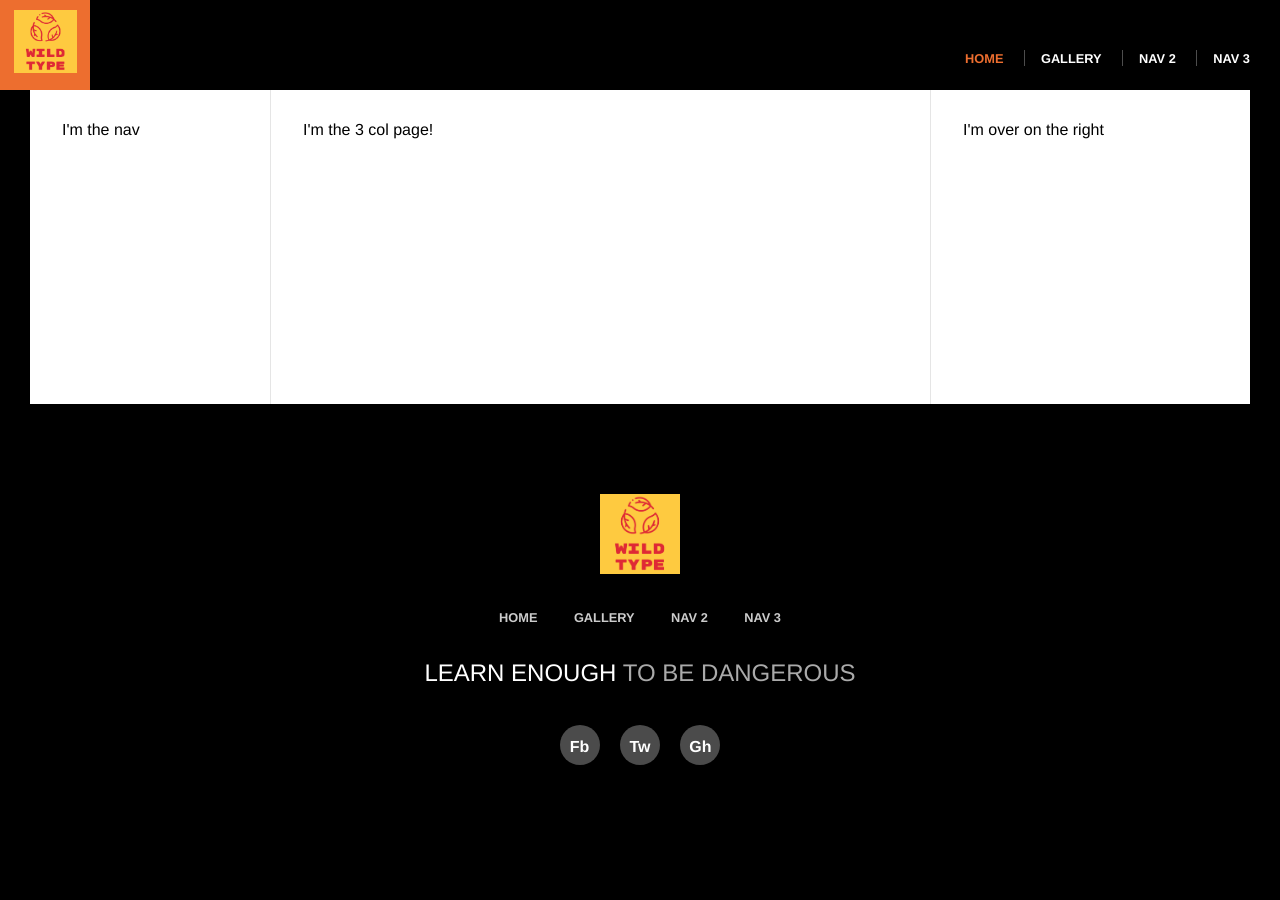
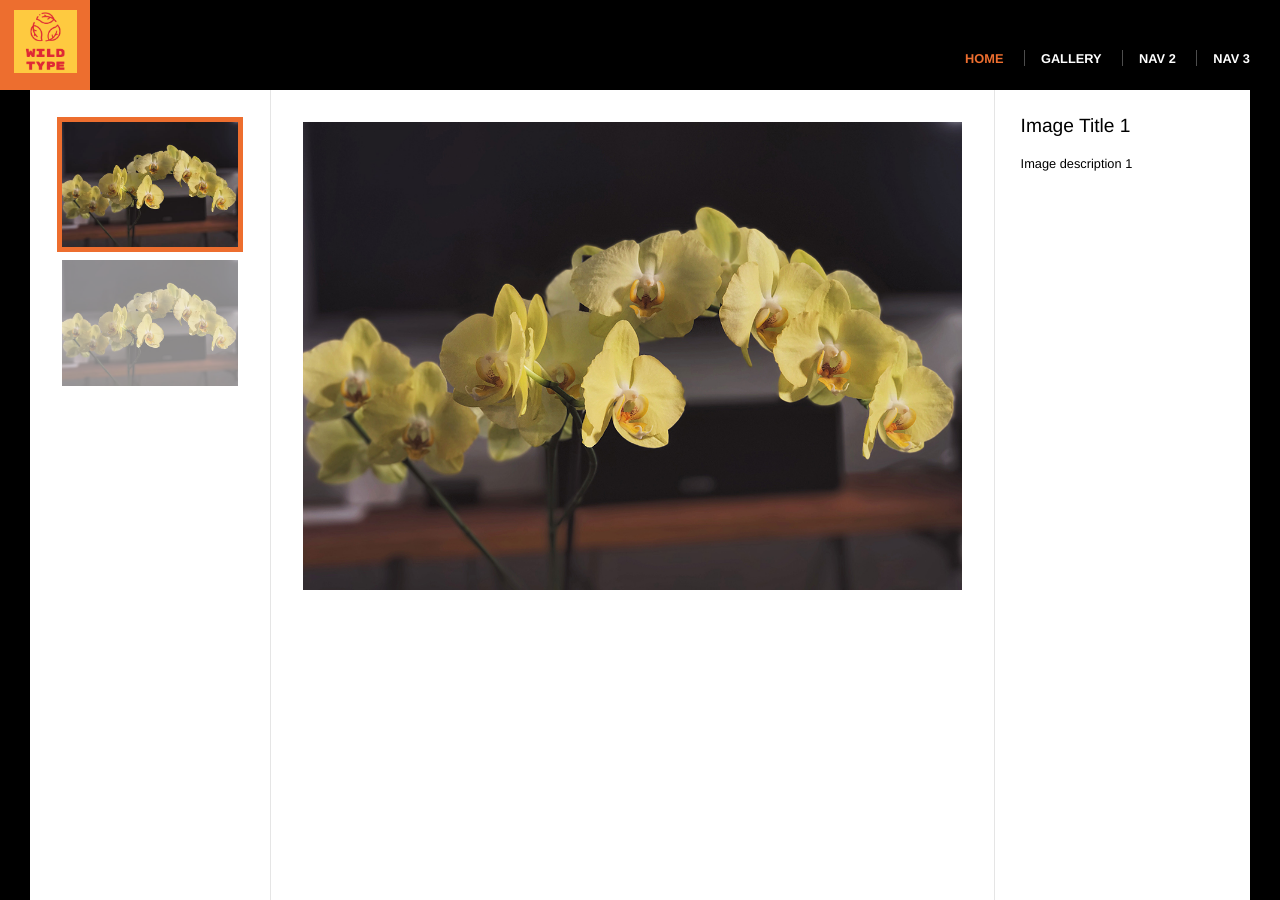
Before and after one commit to drew-mcnaughton/drew-mcnaughton.github.io, a Jekyll site: the page built from gallery/index.html, in a window 1280 px wide and 900 px high. Built offline with Jekyll 4.4.1, drawn with Linux system fonts in a browser that asks for light colours.

Commit message:
Add more styling for gallery page

```diff
--- a/css/main.css
+++ b/css/main.css
@@ -232,3 +232,40 @@
 .col-three .col-aside {
   flex: 0 1 20em;
 }
+
+/* GALLERY STYLES */
+.gallery-thumbs {
+  height: 90vh;
+  overflow: scroll;
+}
+.gallery-thumbs > div {
+  cursor: pointer;
+}
+.gallery-thumbs img {
+  box-sizing: border-box;
+  box-shadow: 0 0 0 5px transparent;
+  display: inline-block;
+  margin: 0 0 10px;
+  opacity: 0.5;
+  transition: all 0.5s ease-in-out;
+  width: 100%;
+}
+.gallery-thumbs img:hover {
+  opacity: 1;
+}
+.gallery-thumbs .current img {
+  box-shadow: 0 0 0 5px #ed6e2f;
+  opacity: 1;
+}
+.gallery-photo {
+  position: relative;
+}
+.gallery-photo img {
+  width: 100%;
+}
+.gallery-info {
+  font-size: 0.8rem;
+}
+.gallery-info h3 {
+  margin-bottom: 1em;
+}
--- a/gallery/index.html
+++ b/gallery/index.html
@@ -3,13 +3,21 @@
 ---
 
 <div class="gallery col-three">
-  <div class="col col-nav">
-    I'm the nav
+  <div class="col col-nav gallery-thumbs" id="gallery-thumbs">
+    <div class="current">
+      <img src="/images/small/slide1.jpg" alt="Image title 1">
+    </div>
+    <div>
+      <img src="/images/small/slide1.jpg" alt="Image title 2">
+    </div>
   </div>
   <div class="col col-content">
-    I'm the 3 col page!
+    <div class="gallery-photo" id="gallery-photo">
+      <img src="/images/large/slide1.jpg" alt="Image title 1">
+    </div>
   </div>
-  <div class="col col-aside">
-    I'm over on the right
+  <div class="col col-aside gallery-info" id="gallery-info">
+    <h3>Image Title 1</h3>
+    <p>Image description 1</p>
   </div>
 </div>
--- a/index.html
+++ b/index.html
@@ -2,6 +2,7 @@
 layout: default
 ---
 
+<div class="home">
   <div class="full-hero hero-home">
     <div class="hero-content">
       <h1>CODE DANGEROUSLY</h1>
@@ -104,3 +105,4 @@
       </div>
     </div>
   </div>
+</div>
```
Also changed, not shown: images/large/slide1.jpg (added), images/small/slide1.jpg (added). Lines whose indentation alone changed are shown as unchanged.
